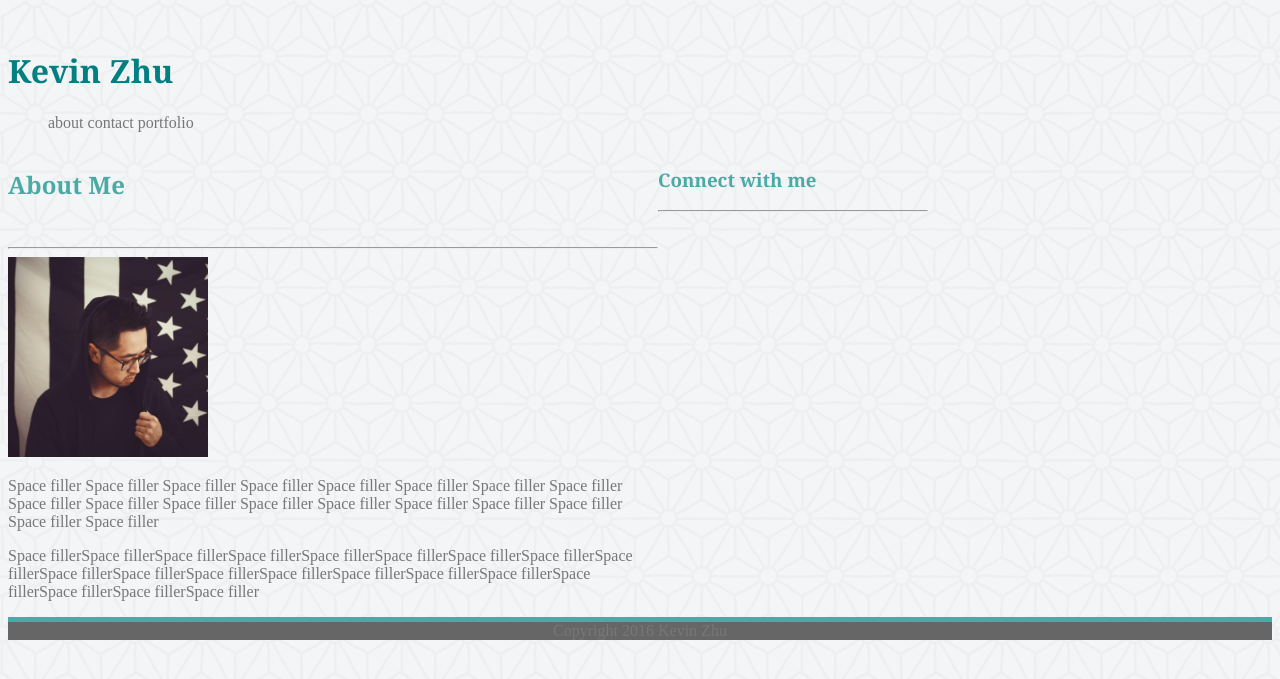
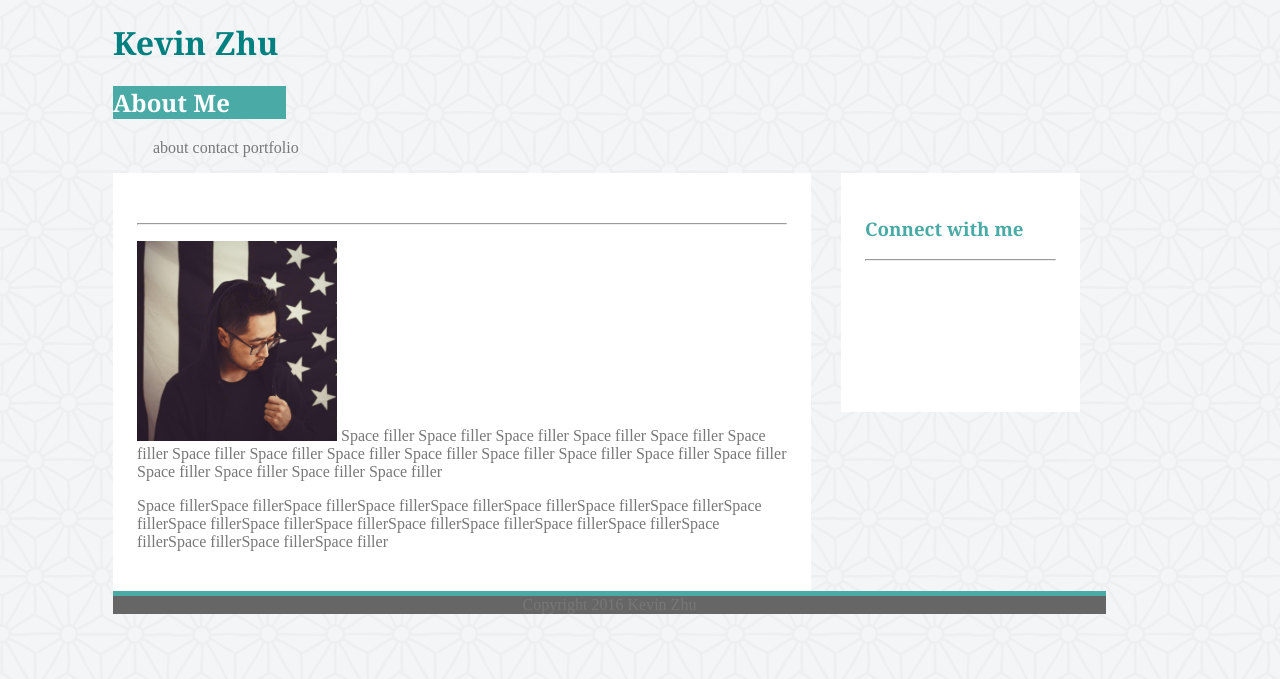
Before and after one commit to kzoo223/Basic-Portfolio, a PHP site: page / in a window 1280 px wide. Shown: the top 679 px of the page. Run offline with PHP 8.4, Linux system fonts and the light colour scheme.

Commit message:
profile alignment and positioning adjustments

```diff
--- a/assets/css/style.css
+++ b/assets/css/style.css
@@ -3,11 +3,12 @@ body {
 	background-color: #ffffff
 	font: 'Arial', 'Helvetica Neue', Helvetica, sans-serif;
 	color:#777777;
+	margin-left: 113px;
+	margin-right: 174px;
 
 }
 
 #header{
-	padding-top: 20px;
 	color:#ffffff
 }
 
@@ -18,18 +19,26 @@ body {
 #left{
 	float:left;
 	width: 650px;
+	background-color: #FFFFFF;
+	margin-right: 30px;
+	padding: 24px;
 }
 
 #right{
 	float:left;
-	width: 270px;
+	width: 191px;
+	height: 191px;
+	background-color: #FFFFFF;
+	padding: 24px;
 }
+
 
 #footer{
 	clear:both;
 	background-color:#666666;
     border-top: thick solid #4aaaa5;
 }
+
 
 li
 {
@@ -46,7 +55,9 @@ h1 {
 h2 {
 
 	font-family: 'Georgia', Times, Times New Roman, serif;
-	color:#4aaaa5;
+	color:#FFFFFF;
+	background-color:#4aaaa5;
+	width: 173px;
 }
 
 h3 {
--- a/index.html
+++ b/index.html
@@ -10,6 +10,7 @@
 		<div id= "header">
 
 			<h1>Kevin Zhu</h1>
+			<h2>About Me</h2>
 			<div id= "nav">
 				<ul>
 				<li>about</li>
@@ -21,12 +22,13 @@
 
 		<!--about me section-->
 		<div id= "left">
-			<h2>About Me</h2>
+
 			<br>
 			<hr>
+			<p>
 			<img src=assets/images/Profile.jpg height="200" width="200">
 
-			<p>Space filler Space filler Space filler Space filler Space filler Space filler Space filler Space filler Space filler Space filler Space filler Space filler Space filler Space filler Space filler Space filler Space filler Space filler </p>
+			Space filler Space filler Space filler Space filler Space filler Space filler Space filler Space filler Space filler Space filler Space filler Space filler Space filler Space filler Space filler Space filler Space filler Space filler </p>
 
 			<p>	Space fillerSpace fillerSpace fillerSpace fillerSpace fillerSpace fillerSpace fillerSpace fillerSpace fillerSpace fillerSpace fillerSpace fillerSpace fillerSpace fillerSpace fillerSpace fillerSpace fillerSpace fillerSpace fillerSpace filler </p>
 		</div>
@@ -43,6 +45,6 @@
 			<center>Copyright 2016 Kevin Zhu</center>
 
 		</div>
-
+		</div>
 	</body>
 	</html>
```
Also changed, not shown: assets/images/GitHub-Mark.png (deleted), assets/images/github.png (added), assets/images/linkedin.png (added), assets/images/unnamed.png (deleted).
